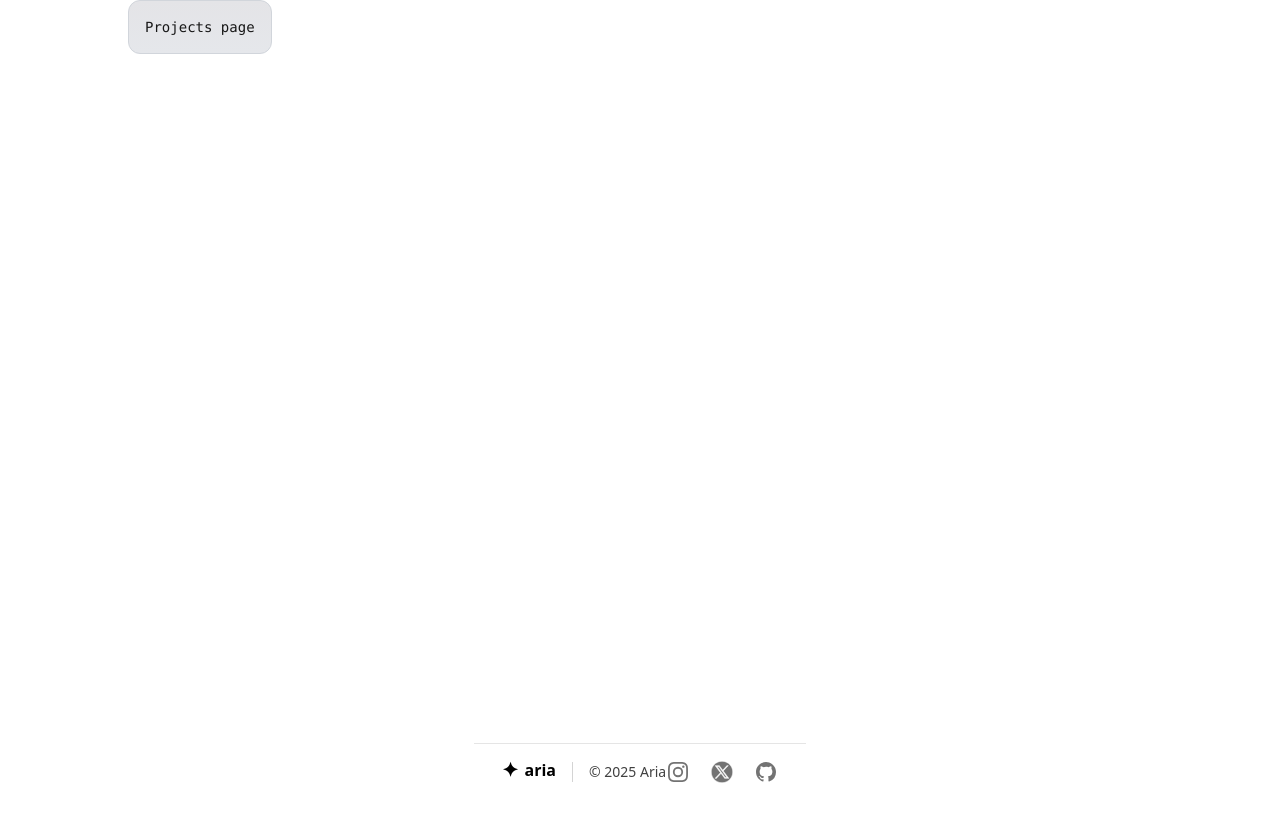
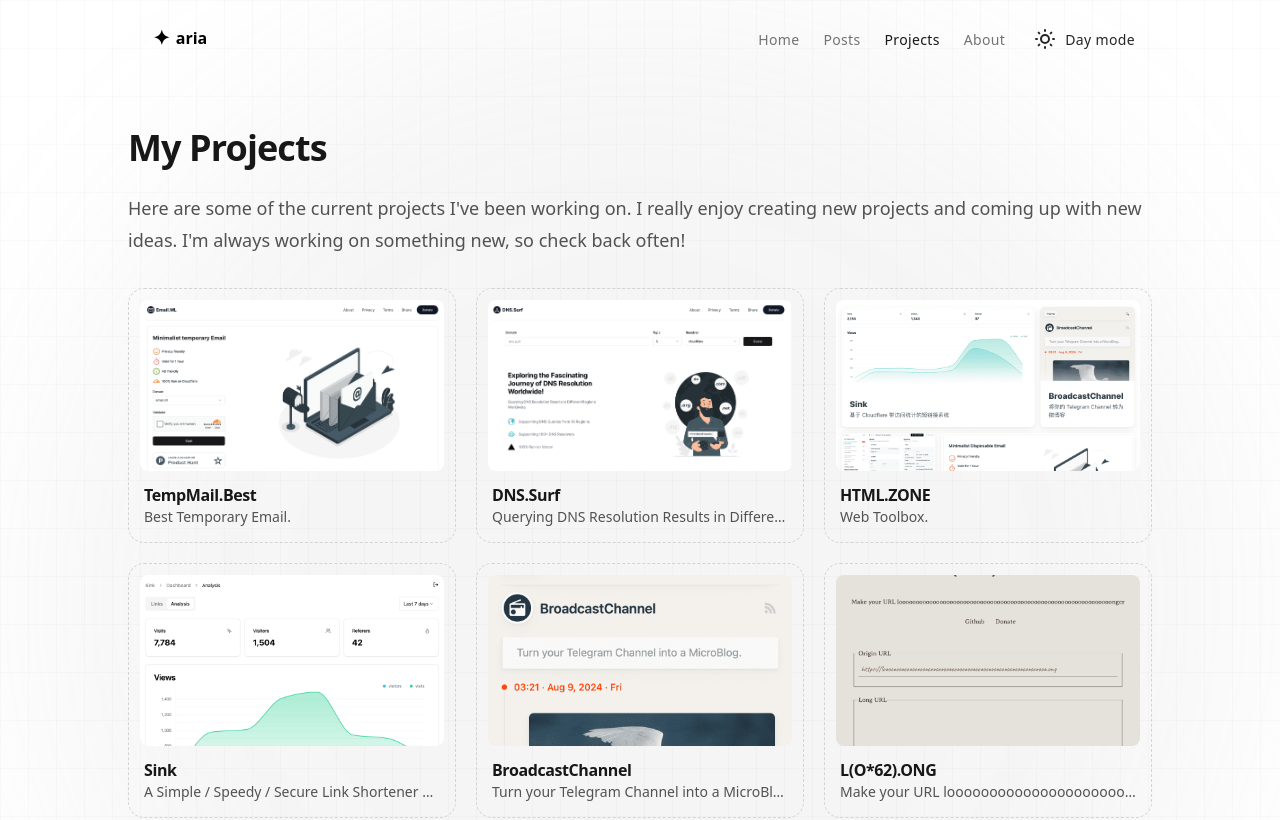
Before and after one commit to Ember-Moth/LandingPage, a Next.js app: page /projects in a window 1280 px wide. Shown: the top 820 px of the page. Built offline with nearby package versions, Linux system fonts and the light colour scheme.

Commit message:
feat: update projects page layout to show 3 items per row and match posts page width

```diff
--- a/src/app/projects/page.tsx
+++ b/src/app/projects/page.tsx
@@ -1,16 +1,132 @@
-import Navbar from '@/components/Navbar'
-import ThemeToggle from '@/components/ThemeToggle'
-import Footer from '@/components/Footer'
+'use client';
+
+import { useState, useEffect } from "react";
+import Navbar from "@/components/Navbar";
+import Footer from "@/components/Footer";
+import Image from "next/image";
+
+const projects = [
+  {
+    title: "TempMail.Best",
+    description: "Best Temporary Email.",
+    href: "https://tempmail.best",
+    imageUrl: "/assets/images/projects/tempmail.best.png"
+  },
+  {
+    title: "DNS.Surf",
+    description: "Querying DNS Resolution Results in Different Regions Worldwide.",
+    href: "https://dns.surf",
+    imageUrl: "/assets/images/projects/dns.surf.png"
+  },
+  {
+    title: "HTML.ZONE",
+    description: "Web Toolbox.",
+    href: "https://html.zone",
+    imageUrl: "/assets/images/projects/html.zone.png"
+  },
+  {
+    title: "Sink",
+    description: "A Simple / Speedy / Secure Link Shortener with Analytics.",
+    href: "https://sink.cool",
+    imageUrl: "/assets/images/projects/sink.cool.png"
+  },
+  {
+    title: "BroadcastChannel",
+    description: "Turn your Telegram Channel into a MicroBlog.",
+    href: "https://github.com/ccbikai/BroadcastChannel",
+    imageUrl: "/assets/images/projects/broadcast-channel.png"
+  },
+  {
+    title: "L(O*62).ONG",
+    description: "Make your URL looooooooooooooooooooooooooooooooooooooooooooooooooooooooooooooonger",
+    href: "https://loooooooooooooooooooooooooooooooooooooooooooooooooooooooooooooo.ong",
+    imageUrl: "/assets/images/projects/long.png"
+  }
+];
 
 export default function Projects() {
+  const [mounted, setMounted] = useState(false);
+
+  useEffect(() => {
+    setMounted(true);
+  }, []);
+
+  if (!mounted) {
+    return null;
+  }
+
   return (
-    <main className="flex min-h-screen flex-col items-center justify-between">
-      <div className="z-10 max-w-5xl w-full items-center justify-between font-mono text-sm lg:flex">
-        <p className="fixed left-0 top-0 flex w-full justify-center border-b border-gray-300 bg-gradient-to-b from-zinc-200 pb-6 pt-8 backdrop-blur-2xl dark:border-neutral-800 dark:bg-zinc-800/30 dark:from-inherit lg:static lg:w-auto lg:rounded-xl lg:border lg:bg-gray-200 lg:p-4 lg:dark:bg-zinc-800/30">
-          Projects page
-        </p>
+    <main className="min-h-screen flex flex-col">
+      <div className="relative flex-grow flex flex-col">
+        <div className="absolute inset-0 z-0">
+          <div className="absolute inset-0 bg-[linear-gradient(to_right,#8080800a_1px,transparent_1px),linear-gradient(to_bottom,#8080800a_1px,transparent_1px)] bg-[size:28px_48px] -z-10"></div>
+          <div className="absolute left-0 right-0 top-0 -z-10 m-auto h-[1200px] w-[1200px] rounded-full bg-neutral-400 opacity-10 blur-[100px]"></div>
+        </div>
+
+        <Navbar />
+
+        <section className="relative z-20 max-w-5xl mx-auto mt-32 mb-12 px-7 lg:px-0">
+          <div className="relative z-20 w-full mx-auto lg:mx-0">
+            <h2 className="text-2xl font-bold tracking-tight text-neutral-900 dark:text-neutral-100 sm:text-3xl lg:text-4xl">
+              My Projects
+            </h2>
+            <p className="mt-3 text-sm leading-6 text-neutral-600 dark:text-neutral-400 sm:mt-4 lg:mt-6 sm:leading-7 lg:leading-8 sm:text-base lg:text-lg">
+              Here are some of the current projects I've been working on. I really enjoy creating new projects and coming up with new ideas. I'm always working on something new, so check back often!
+            </p>
+          </div>
+
+          <div className="z-50 grid items-stretch w-full grid-cols-1 my-8 gap-7 sm:gap-5 sm:grid-cols-2 lg:grid-cols-3">
+            {projects.map((project, index) => (
+              <a
+                key={index}
+                href={project.href}
+                target="_blank"
+                className="relative flex flex-col items-stretch duration-300 ease-out p-7 sm:p-3 group h-100 rounded-2xl"
+              >
+                <span className="absolute inset-0 z-20 block w-full h-full duration-300 ease-out bg-transparent border border-transparent border-dashed group-hover:-translate-x-1 group-hover:-translate-y-1 group-hover:border group-hover:border-neutral-300 dark:group-hover:border-neutral-600 group-hover:border-dashed rounded-2xl group-hover:bg-white dark:group-hover:bg-neutral-950"></span>
+                <span className="absolute inset-0 z-10 block w-full h-full duration-300 ease-out border border-dashed rounded-2xl border-neutral-300 dark:border-neutral-600 group-hover:translate-x-1 group-hover:translate-y-1"></span>
+                <span className="relative z-30 block duration-300 ease-out group-hover:-translate-x-1 group-hover:-translate-y-1">
+                  <span className="block w-full">
+                    <Image
+                      src={project.imageUrl}
+                      alt={project.title}
+                      width={800}
+                      height={450}
+                      className="w-full h-auto rounded-lg aspect-[16/9] object-cover"
+                    />
+                  </span>
+                  <span className="block w-full px-1 mt-5 mb-1 sm:mt-3">
+                    <span className="flex items-center mb-0 text-base font-semibold tracking-tight text-neutral-900 dark:text-neutral-100">
+                      <span>{project.title}</span>
+                      <svg
+                        className="group-hover:translate-x-0 group-hover:translate-y-0 -rotate-45 translate-y-1 -translate-x-1 w-2.5 h-2.5 stroke-current ml-1 transition-all ease-in-out duration-200 transform"
+                        viewBox="0 0 13 15"
+                        version="1.1"
+                        xmlns="http://www.w3.org/2000/svg"
+                        xmlnsXlink="http://www.w3.org/1999/xlink"
+                      >
+                        <g stroke="none" strokeWidth="1" fill="none" fillRule="evenodd" strokeLinecap="round" strokeLinejoin="round">
+                          <g id="svg" transform="translate(0.666667, 2.333333)" stroke="currentColor" strokeWidth="2.4">
+                            <g>
+                              <polyline className="transition-all duration-200 ease-out opacity-0 delay-0 group-hover:opacity-100" points="5.33333333 0 10.8333333 5.5 5.33333333 11"></polyline>
+                              <line className="transition-all duration-200 ease-out transform -translate-x-1 opacity-0 group-hover:translate-x-0 group-hover:opacity-100 group-hover:ml-0" x1="10.8333333" y1="5.5" x2="0.833333333" y2="5.16666667"></line>
+                            </g>
+                          </g>
+                        </g>
+                      </svg>
+                    </span>
+                    <span className="text-sm text-neutral-600 dark:text-neutral-400 block truncate">
+                      {project.description}
+                    </span>
+                  </span>
+                </span>
+              </a>
+            ))}
+          </div>
+        </section>
       </div>
+
       <Footer />
     </main>
-  )
+  );
 }
```
